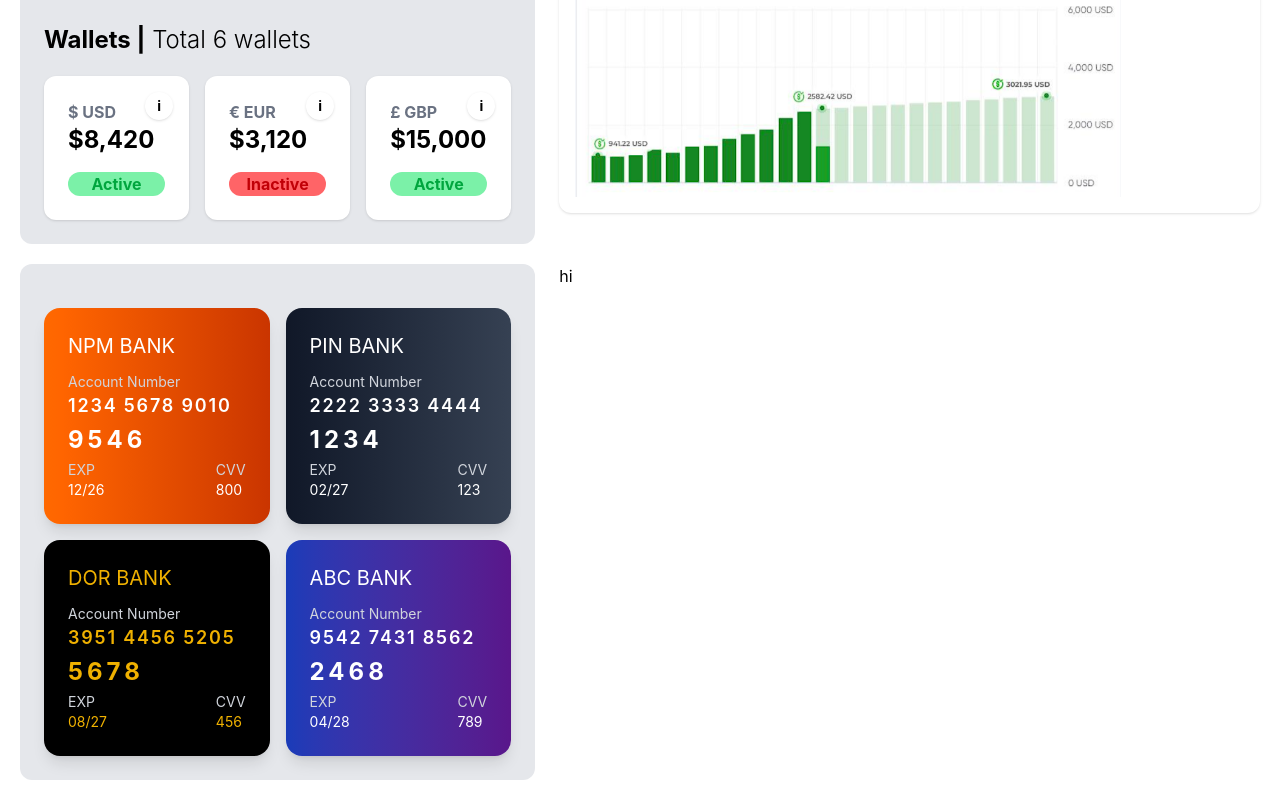
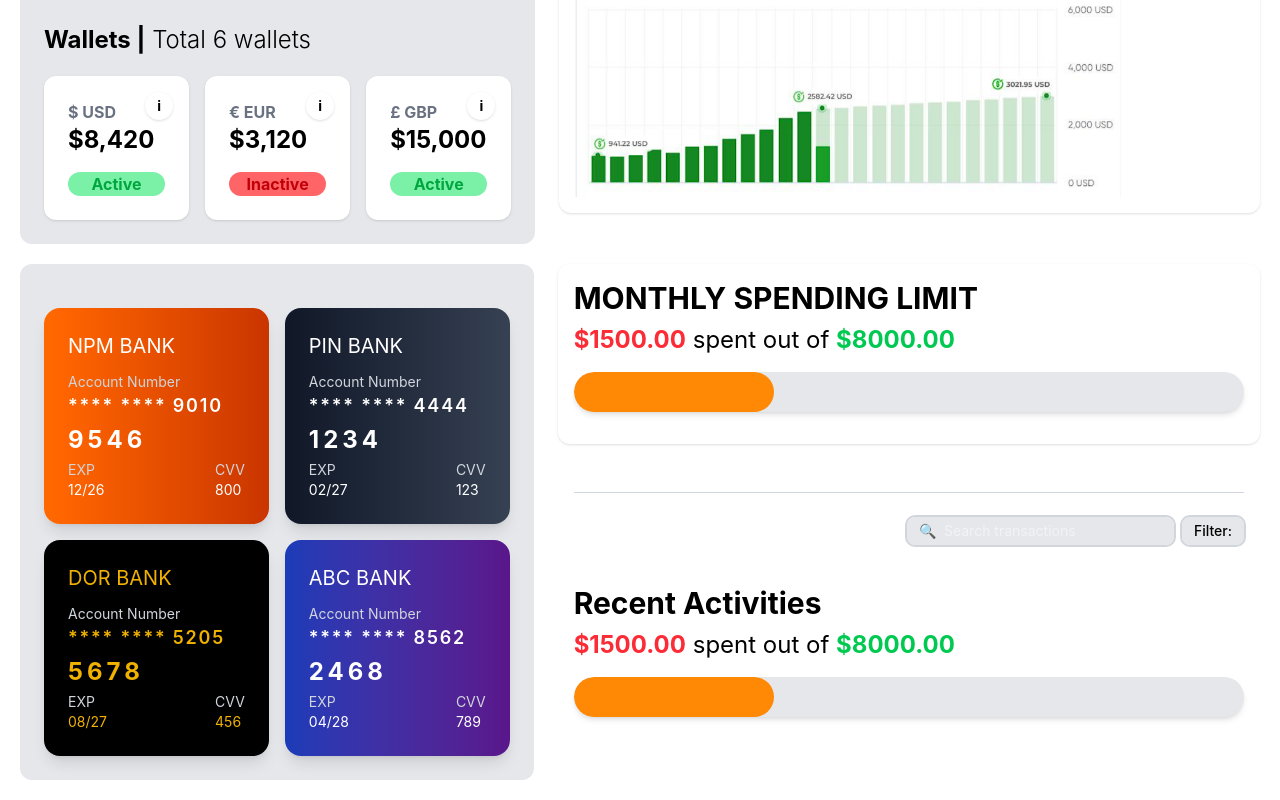
Before and after one commit to TusharJain86/webdev-ui, a React (Vite) app: page / in a window 1280 px wide. Shown: the part 401-1201 px from the top of the page. Built offline with nearby package versions, Linux system fonts and the light colour scheme.

Commit message:
Recent avtivity tab created and loading bar updated with demo amount

```diff
--- /dev/null
+++ b/src/components/Activity.jsx
@@ -0,0 +1,9 @@
+import React from 'react'
+
+const Activity = () => {
+  return (
+    <div>Activity</div>
+  );
+};
+
+export default Activity
--- a/src/pages/home.jsx
+++ b/src/pages/home.jsx
@@ -4,21 +4,55 @@ import ATMCard from '../components/ATMCard';
 const Home = () => {
     return (
         <div className='p-5 flex gap-6 px-5'>
-            <div className='flex-2 bg-gray-200 rounded-xl p-6'>
+            <div className='w-153 bg-gray-200 rounded-xl p-6'>
                 <div className="grid grid-cols-2 gap-4 mt-5">
-                <ATMCard className="bg-gradient-to-r from-orange-500 to-orange-700 text-white" status="NPM BANK" accountNumber="1234 5678 9010" number="9546" expiry="12/26" cvv="800"></ATMCard>
-                <ATMCard className="bg-gradient-to-r from-gray-900 to-gray-700 text-white" status="PIN BANK" accountNumber="2222 3333 4444" number="1234" expiry="02/27" cvv="123"></ATMCard>
-                <ATMCard className="bg-black text-yellow-500" status="DOR BANK" accountNumber="3951 4456 5205" number="5678" expiry="08/27" cvv="456"></ATMCard>
-                <ATMCard className="bg-gradient-to-r from-blue-800 to-purple-900 text-white" status="ABC BANK" accountNumber="9542 7431 8562" number="2468" expiry="04/28" cvv="789"></ATMCard>
+                    <ATMCard className="bg-gradient-to-r from-orange-500 to-orange-700 text-white" status="NPM BANK" accountNumber="**** **** 9010" number="9546" expiry="12/26" cvv="800"></ATMCard>
+                    <ATMCard className="bg-gradient-to-r from-gray-900 to-gray-700 text-white" status="PIN BANK" accountNumber="**** **** 4444" number="1234" expiry="02/27" cvv="123"></ATMCard>
+                    <ATMCard className="bg-black text-yellow-500" status="DOR BANK" accountNumber="**** **** 5205" number="5678" expiry="08/27" cvv="456"></ATMCard>
+                    <ATMCard className="bg-gradient-to-r from-blue-800 to-purple-900 text-white" status="ABC BANK" accountNumber="**** **** 8562" number="2468" expiry="04/28" cvv="789"></ATMCard>
                 </div>
             </div>
 
-            <div className="flex-3 flex flex-col gap-4">
-                {/* 3 CARDS ON TOP */}
-                <div className="grid grid-cols-3 gap-4">
-                    <p>hi</p>
+            {/* CONTAINER BELOW */}
+            <div className="w-211 h-45 bg-white rounded-xl p-4 shadow ">
+                <div className='flex flex-col'>
+                    <h2 className="font-bold text-3xl">MONTHLY SPENDING LIMIT</h2>
+                    <p className='mt-2 text-2xl'><span className='font-bold text-red-500'>$1500.00</span> spent out of <span className='font-bold text-green-500'>$8000.00</span></p>
+                    <div className='bg-gray-200 shadow-md mt-4 rounded-full h-10 overflow-hidden'>
+                        <div className="bg-orange-400 h-10 w-50 rounded-full flex items-center justify-center">
+                            <p className="font-light text-orange-400 cursor-pointer hover:text-yellow-400 transition">Spent</p>
+                        </div>
+                    </div>
                 </div>
+
+                {/* DIVIDER */}
+                    <div className="border-t border-gray-300 mt-20 my-6"></div>
+
+                    <div className="flex gap-2 justify-end">
+                        <div className="bg-gray-200 outline outline-2 outline-gray-300 text-white px-3 py-1 rounded-lg text-sm cursor-pointer">
+                                🔍
+                                <input type="text" placeholder='Search transactions' className='bg-transparent focus:outline-none ml-2' />
+                        </div>
+
+                        <div className="bg-gray-200 text-black px-3 py-1 rounded-lg font-medium outline outline-2 outline-gray-300 text-sm cursor-pointer">
+                                Filter:
+                        </div>
+                    </div>
+
+                <div className='flex flex-col mt-10'>
+                    <h2 className="font-bold text-3xl">Recent Activities</h2>
+                    <p className='mt-2 text-2xl'><span className='font-bold text-red-500'>$1500.00</span> spent out of <span className='font-bold text-green-500'>$8000.00</span></p>
+                    <div className='bg-gray-200 shadow-md mt-4 rounded-full h-10 overflow-hidden'>
+                        <div className="bg-orange-400 h-10 w-50 rounded-full flex items-center justify-center">
+                            <p className="font-light text-orange-400 cursor-pointer hover:text-yellow-400 transition">Spent</p>
+                        </div>
+                    </div>
+                </div>
+
+
             </div>
+
+
         </div>
     );
 }
```
